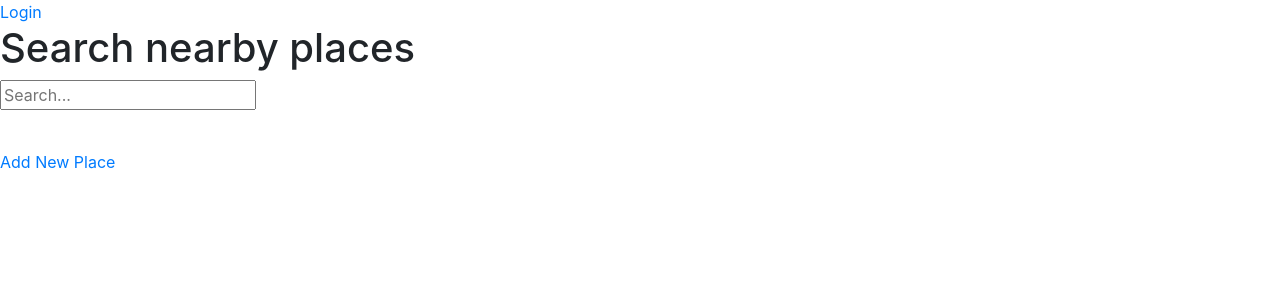
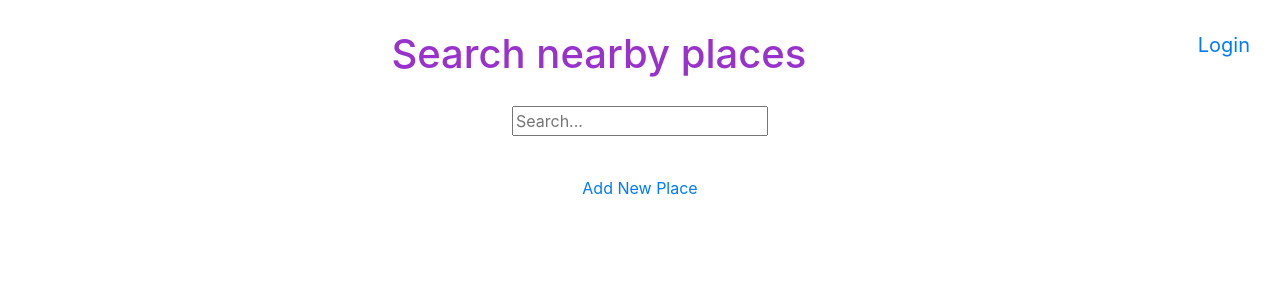
Before and after one commit to beverlyperez/mynearbyplaces, a React (Create React App) app: page / in a window 1280 px wide. Shown: the top 300 px of the page. Built offline with nearby package versions, Linux system fonts and the light colour scheme; no server answers.

Commit message:
added css

```diff
--- a/src/components/Homepage.js
+++ b/src/components/Homepage.js
@@ -1,7 +1,7 @@
 import React from 'react';
 import { Link } from 'react-router-dom';
 import server from '../serverInterface/server';
-
+import './Website.css';
 class HomePage extends React.Component {
   constructor(props) {
     super(props);
@@ -73,12 +73,13 @@ class HomePage extends React.Component {
               : <Link to='/login'>Login</Link>}
           </div>
         </div>
-        <h1>Search nearby places</h1>
-        <input type="text" onChange={this.handleChange} name="searchN" value={this.state.searchN} placeholder="Search..." />
+        <h1 id="titleOfSearch">Search nearby places</h1>
+        <input className=""type="text" onChange={this.handleChange} name="searchN" value={this.state.searchN} placeholder="Search..." />
         <p name="filtered" value={this.state.filtered}></p>
         <br></br>
-        <Link to='/place'>Add New Place</Link>
-
+        <div id="newPlaceButton">
+           <Link to='/place'>Add New Place</Link>
+        </div>
 
       </div>
     );
--- a/src/components/Login.js
+++ b/src/components/Login.js
@@ -1,5 +1,6 @@
 import React from 'react';
 import { Redirect } from 'react-router-dom';
+import './Website.css';
 
 class Login extends React.Component {
     constructor(props) {
--- a/src/components/Place.js
+++ b/src/components/Place.js
@@ -6,7 +6,7 @@ import Form from 'react-bootstrap/Form';
 import Button from 'react-bootstrap/Button';
 import { Link } from 'react-router-dom';
 import server from '../serverInterface/server';
-
+import './Website.css';
 class Place extends React.Component {
     constructor(props) {
         super(props);
--- a/src/components/Website.css
+++ b/src/components/Website.css
@@ -1,9 +1,15 @@
-body {
-    margin: 0;
-    background-color: pink;
-    font-family: -apple-system, BlinkMacSystemFont, 'Segoe UI', 'Roboto', 'Oxygen',
-      'Ubuntu', 'Cantarell', 'Fira Sans', 'Droid Sans', 'Helvetica Neue',
-      sans-serif;
-    -webkit-font-smoothing: antialiased;
-    -moz-osx-font-smoothing: grayscale;
-  }
+.loginButton{
+  float: right;
+  font-size: 20px;
+  padding-right: 30px;
+}
+.search{
+  padding-top: 30px;
+  color: darkorchid;
+  height: 100%;
+  text-align: center;
+
+}
+#titleOfSearch{
+  padding-bottom: 20px;
+}
```
